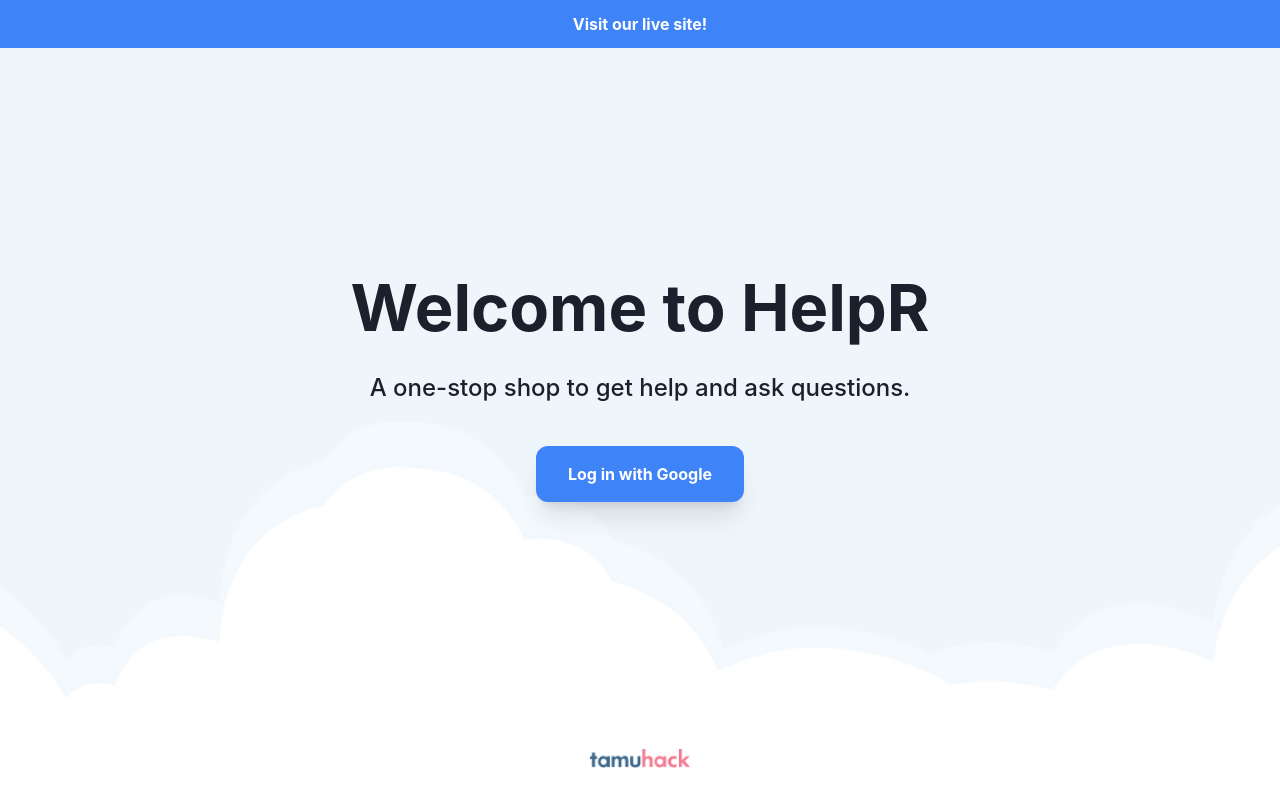
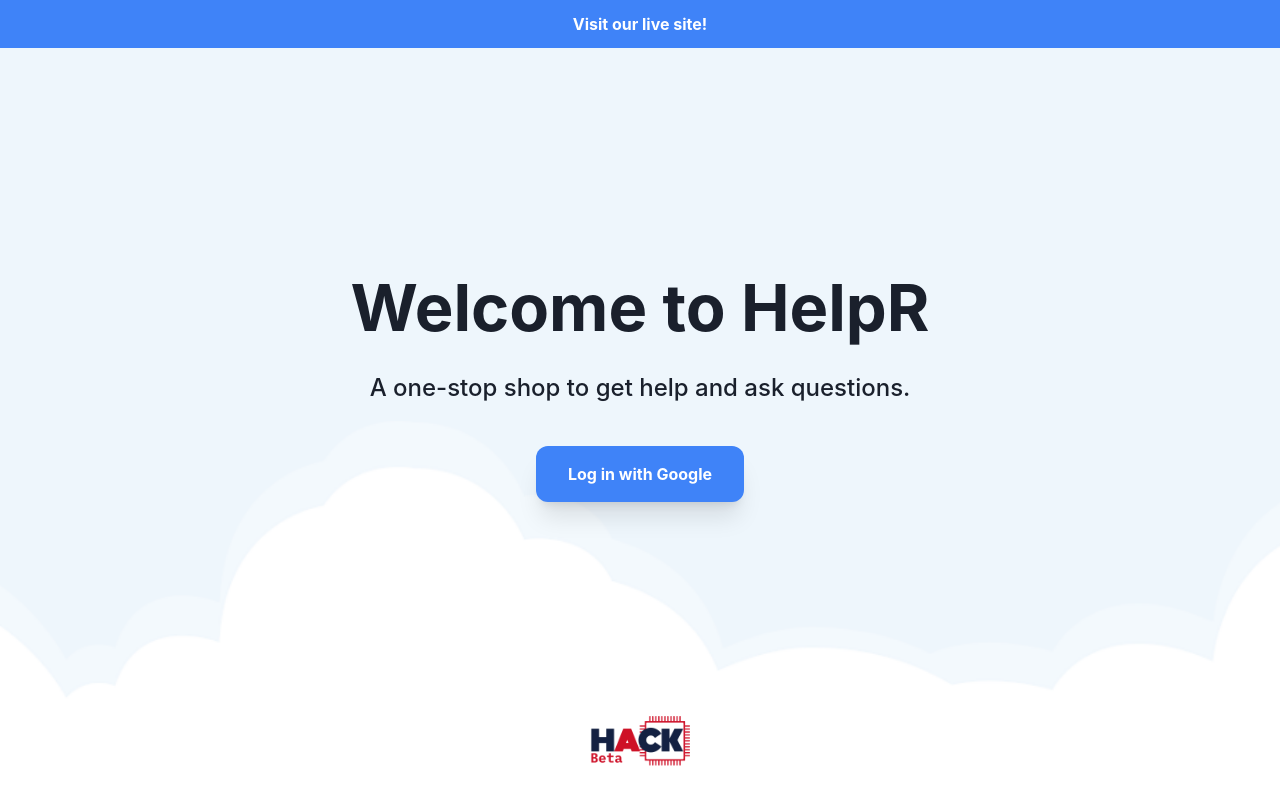
Before and after one commit to aadhakal/hackbetahelp, a Next.js app: page /login in a window 1280 px wide. Built offline with nearby package versions, Linux system fonts and the light colour scheme; no server answers.

Commit message:
Added Hackbeta Logo

```diff
--- a/components/Landing/Landing.tsx
+++ b/components/Landing/Landing.tsx
@@ -38,7 +38,7 @@ export default function Landing() {
           rel="noopener noreferrer"
         >
           <Image
-            src="/images/tamuhack.png"
+            src="/images/Hackbeta.png"
             alt="cloudy background"
             width={100}
             height={100}
```
Also changed, not shown: public/images/Hackbeta.png (added), public/images/tamuhack.png (deleted).
